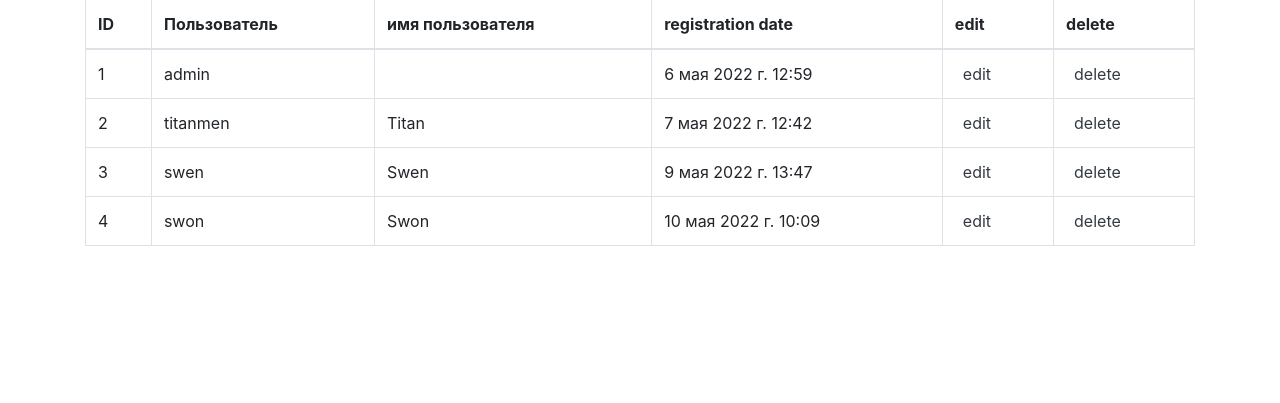
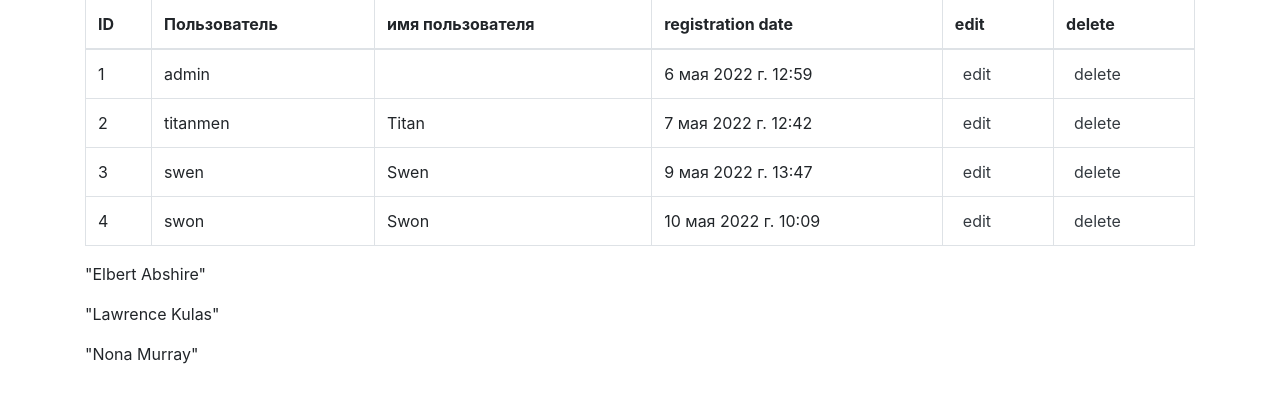
Before and after one commit to Svensson17/python-project-lvl4, a Django app: page /users/ in a window 1280 px wide. Shown: the part 74-477 px from the top of the page. Run offline with Django 4.2, Linux system fonts and the light colour scheme; data comes from the database, SQL or seed files in the repository; some libraries are stand-ins or nearby versions.

Commit message:
refactor

```diff
--- a/pyproject.toml
+++ b/pyproject.toml
@@ -18,6 +18,7 @@ django-filter = "^21.1"
 rollbar = "^0.16.2"
 
 [tool.poetry.dev-dependencies]
+flake8 = "^4.0.1"
 
 [build-system]
 requires = ["poetry-core>=1.0.0"]
--- a/task_manager/templates/users/users.html
+++ b/task_manager/templates/users/users.html
@@ -33,5 +33,14 @@
     {% endfor %}
     </tbody>
   </table>
+  <p>
+        "Elbert Abshire"
+  </p>
+  <p>
+        "Lawrence Kulas"
+  </p>
+  <p>
+        "Nona Murray"
+  </p>
 </div>
 {% endblock %}
```
Also changed, not shown: 1 other file.
